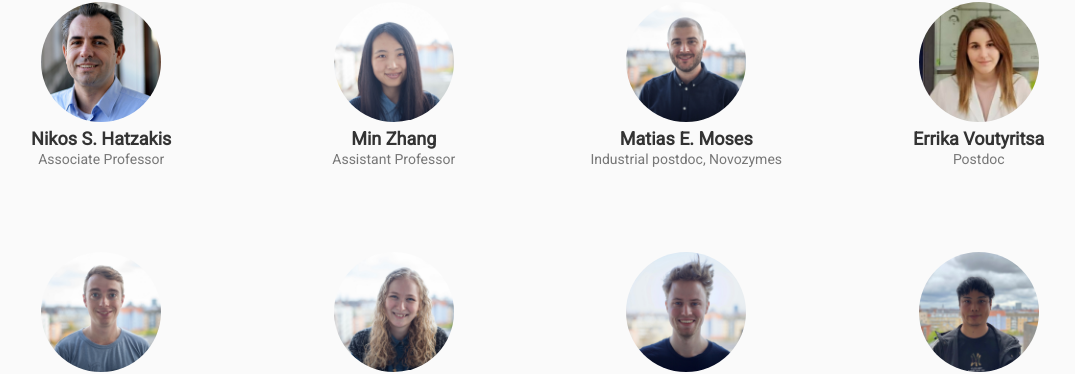
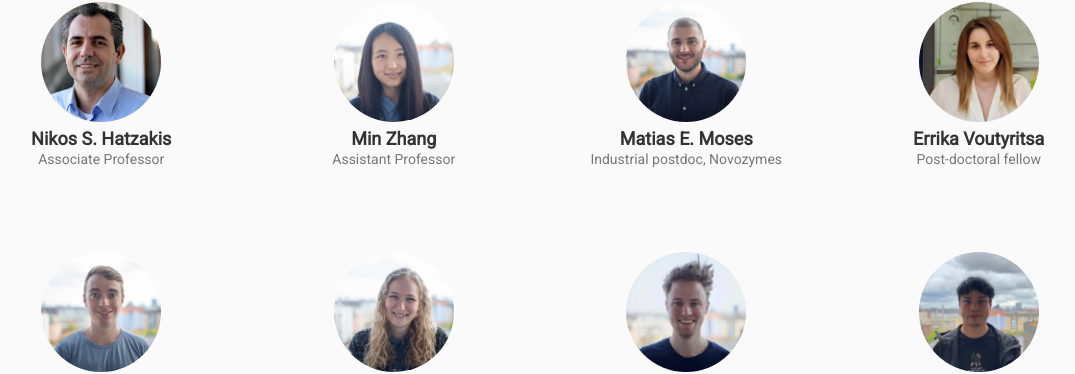
Before and after one commit to hatzakislab/hatzakislab.github.io, a Jekyll site: the page built from index.md, in a window 1280 px wide and 900 px high, scrolled down 1508 px. Shown: the part 109-483 px from the top of the window, without its empty margins (100-1175 px from the left). Built offline with Jekyll 4.4.1, drawn with Linux system fonts in a browser that asks for light colours; some web fonts are replaced; comment, search, counter and statistics services are not loaded.

Commit message:
title update

```diff
--- a/_data/team.yml
+++ b/_data/team.yml
@@ -26,7 +26,7 @@
 
 - name: Errika Voutyritsa
   img: /Errika.jpg
-  desc: Postdoc
+  desc: Post-doctoral fellow
   blank: true
 
 - name: Søren S.-R. Bohr
```
